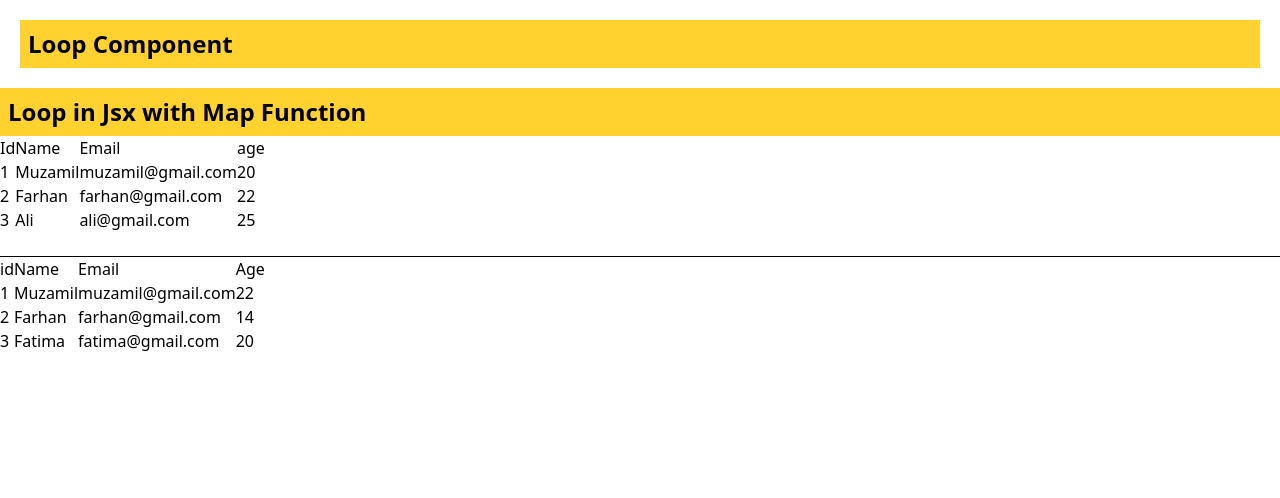
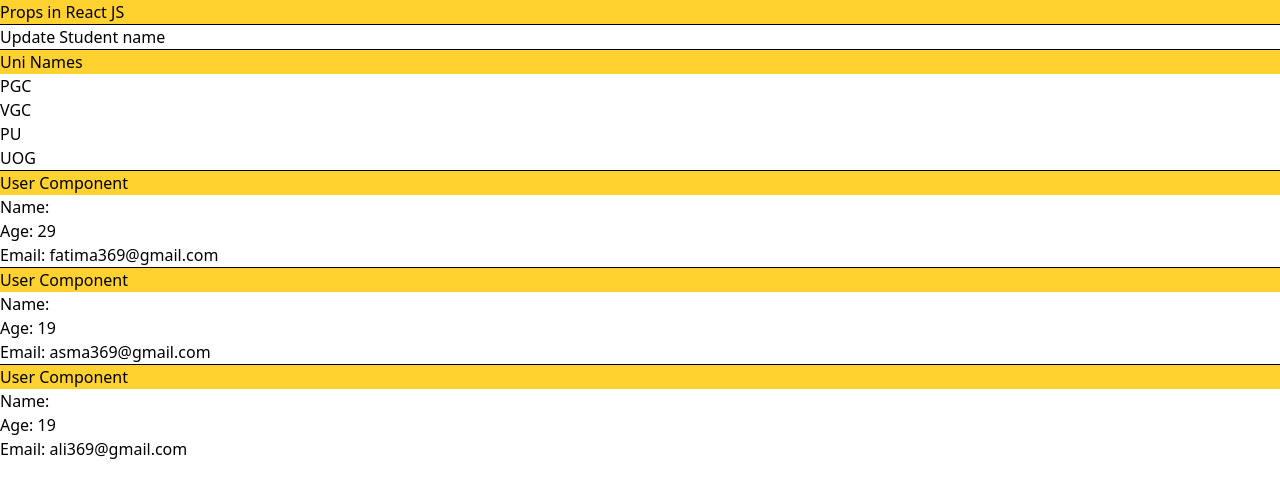
Before and after one commit to Muzamil-Fatima/react-Props, a React (Vite) app: page / in a window 1280 px wide. Shown: the top 498 px of the page. Built offline with nearby package versions, Linux system fonts and the light colour scheme.

Commit message:
remove error

```diff
--- a/src/App.jsx
+++ b/src/App.jsx
@@ -1,22 +1,22 @@
-// import First from "./First";
+import First from "./Component1/First";
 // import Login from "./Component2/Login";
 // import Input from "./Component3/Input";
 // import Form from "./Component4/Form";
 // import User from "./Component5/User";
 // import DropDown from "./Component6/DropDown";
-import Loop from "./Component7/Loop";
+// import Loop from "./Component7/Loop";
 import "./index.css";
 
 function App() {
   return (
     <div>
-      <Loop />
+      {/* <Loop /> */}
       {/* <DropDown /> */}
       {/* <User /> */}
       {/* <Form /> */}
       {/* <Input /> */}
       {/* <Login /> */}
-      {/* <First /> */}
+      <First />
     </div>
   );
 }
--- a/src/Component1/First.jsx
+++ b/src/Component1/First.jsx
@@ -1,7 +1,7 @@
 import { useState } from "react";
-import Student from "../Student";
-import Uni from "../Uni";
-import User from "../User";
+import Uni from "../Component1/Uni";
+import Student from "../Component1/Student";
+import User from "../Component1/User";
 
 function First() {
   let userObject = {
```
